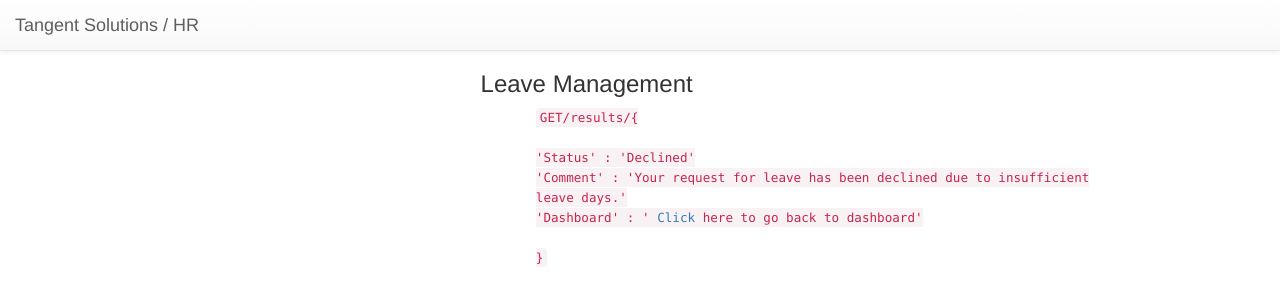
After one commit to ngwenya/tangent, a Django app: page /leave_declined/ in a window 1280 px wide. The commit adds this page. Shown: the top 306 px of the page. Run offline with Django 3.2, Linux system fonts and the light colour scheme; parts of the project's set-up code (start-up, migrations or seed data) failed here and were passed over; some libraries are stand-ins or nearby versions.

Commit message:
~ added landing pages for successful, declined and failed leave requests ~ restructured the base templates ~ added slightly meaningful function returns

```diff
--- a/hr/urls.py
+++ b/hr/urls.py
@@ -35,6 +35,9 @@ urlpatterns = [
     url(r'^logout$', leave_views.logout_view, name='staff_logout'),
     url(r'^dashboard/$', leave_views.dashboard, name='dashboard'),
     url(r'^leave_request/$', leave_views.leave_request, name='leave_request'),
+    url(r'^leave_declined/$', leave_views.leave_declined, name='leave_declined'),
+    url(r'^failed/$', leave_views.failed_application, name='leave_failed'),
+    url(r'^completed/$', leave_views.completed, name='leave_created'),
     url(r'^$', leave_views.login_view, name='staff_login')
 
 ] + static(settings.STATIC_URL, document_root=settings.MEDIA_ROOT)
--- a/leave/views.py
+++ b/leave/views.py
@@ -2,11 +2,11 @@
 from datetime import datetime, timedelta
 
 # Core Django imports
-from django.shortcuts import render, redirect, get_object_or_404
+from django.shortcuts import render, redirect, get_object_or_404, HttpResponseRedirect
 from django.contrib.auth import login, authenticate, logout
 from settings import base as settings
 from django.utils.dateparse import parse_date
-from django.http import JsonResponse
+from django.urls import reverse
 
 # My app imports
 from .models import Leave, Employee
@@ -84,12 +84,32 @@ def leave_request(request):
     if min_period > 90:  # check if employed for more than 3 months already
         # no of days applied for excluding weekends
         required_leave_days = calculate_req_leave_days(leave_start, leave_end)
-        process_application(request, employee, required_leave_days, leave_start, leave_end)  # process the application
+        if process_application(request, employee, required_leave_days, leave_start, leave_end) is True:
+            return HttpResponseRedirect(reverse('leave_created'))
+        else:
+            return HttpResponseRedirect(reverse('leave_declined'))
+    else:
+        return HttpResponseRedirect(reverse('leave_failed'))
 
-    else:
-        return JsonResponse({
-            'results': 'Failed'
-        })
+
+def leave_declined(request):
+
+    template = 'leave/declined.html'
+
+    return render(request, template)
+
+
+def failed_application(request):
+
+    template = 'leave/failed.html'
+
+    return render(request, template)
+
+
+def completed(request):
+    template = 'leave/completed.html'
+
+    return render(request, template)
 
 
 def process_application(request, employee, required_leave_days, leave_start, leave_end):
@@ -107,10 +127,14 @@ def process_application(request, employee, required_leave_days, leave_start, lea
         employee.leave_days -= required_leave_days
         create_leave(leave_start, leave_end, employee, required_leave_days)
         update_employee(request, employee.leave_days)
-
+        leave = True
+        return leave
     else:
+        # decline leave request, change status to 'declined'
         decline_leave(leave_start, leave_end, employee, required_leave_days)
         update_employee(request, employee.leave_days)
+        leave = False
+        return leave
 
 
 def decline_leave(leave_start, leave_end, employee, required_leave_days):
--- /dev/null
+++ b/templates/leave/base_dashboard.html
@@ -0,0 +1,33 @@
+{% extends 'base.html' %}
+{% block title %} / HR Leave Dashboard {% endblock %}
+
+{% block content %}
+    <!-- Navigation -->
+        <nav class="navbar navbar-default navbar-static-top" role="navigation" style="margin-bottom: 0">
+            <div class="navbar-header">
+                <button type="button" class="navbar-toggle" data-toggle="collapse" data-target=".navbar-collapse">
+                    <span class="sr-only">Toggle navigation</span>
+                    <span class="icon-bar"></span>
+                    <span class="icon-bar"></span>
+                    <span class="icon-bar"></span>
+                </button>
+                <div class="navbar-header">
+                    <a class="navbar-brand" href="{% url 'staff_login' %}">
+                        Tangent Solutions / HR
+                    </a>
+                </div>
+            </div>
+        </nav>
+
+        <div id="container">
+            <div class="col-lg-5 col-lg-offset-3">
+                <h3 class="text-center">Leave Management</h3>
+            </div>
+
+            {% block base_content %}
+
+            {% endblock %}
+
+        </div>
+
+{% endblock %}
--- /dev/null
+++ b/templates/leave/declined.html
@@ -0,0 +1,33 @@
+{% extends 'leave/base_dashboard.html' %}
+{% load tags %}
+{% block title %} / Request Declined {% endblock %}
+
+{% block base_content %}
+
+
+
+<div id="container">
+    <div class="row col-lg-12">
+        <div class="col-lg-6 col-lg-offset-5">
+
+            <code>
+
+                GET/results/{
+                <br>
+                <br>
+                'Status' : 'Declined'
+                <br>
+                'Comment' : 'Your request for leave has been declined due to insufficient leave days.'
+                <br>
+                'Dashboard' : ' <a href="{% url 'dashboard' %}">Click</a> here to go back to dashboard'
+                <br>
+                <br>
+                }
+
+            </code>
+        </div>
+    </div>
+</div>
+
+
+{% endblock %}
```
Also changed, not shown: templates/leave/completed.html (added, +34 -0 lines), templates/leave/dashboard.html (+6 -30 lines), templates/leave/failed.html (added, +33 -0 lines).
